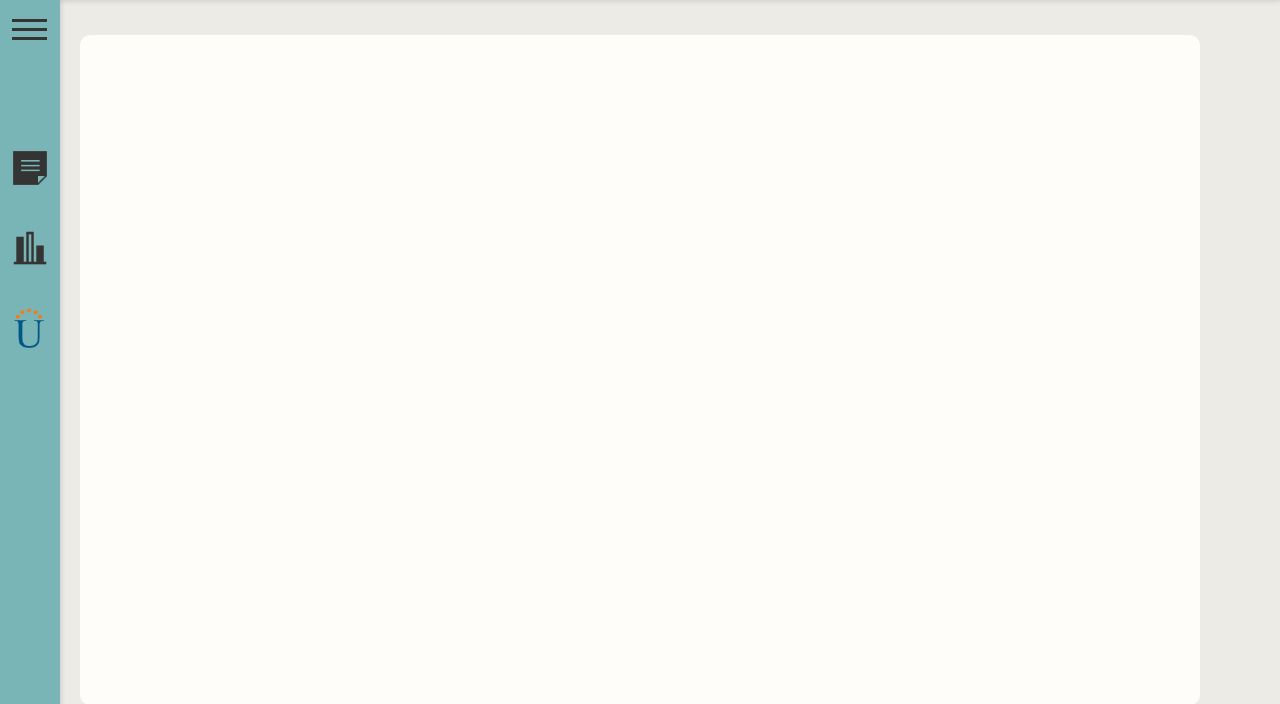
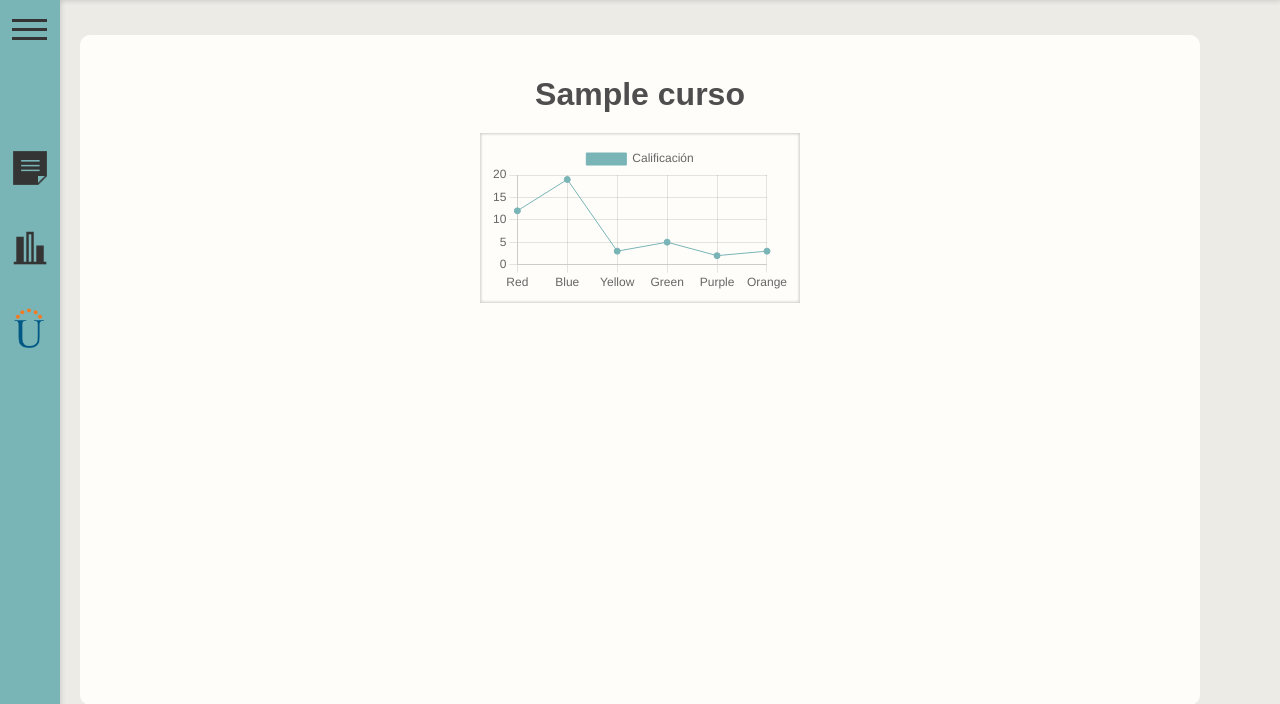
Before and after one commit to JoseDavidRendon/TareasUniv, a Django app: template TareasUnivProyecto/index/templates/index/dashboard.html in a window 1280 px wide. Shown: the part 55-759 px from the top of the page. Run offline with Django 4.2, Linux system fonts and the light colour scheme; the template is opened without the code that fills it: most values are stand-ins (such as "Sample title", 1, 10 or a date in 2020); some libraries are stand-ins or nearby versions.

Commit message:
Update dashboard.html

```diff
--- a/TareasUnivProyecto/index/templates/index/dashboard.html
+++ b/TareasUnivProyecto/index/templates/index/dashboard.html
@@ -15,7 +15,24 @@
 <div class="contenedor-tareas">
 
 
+    {% for curso in cursosDisponibles %}
+    <div class="contenedor-contenedores-graficas" >
+        <div class="titulo-graficas"><h2><strong>{{curso}}</strong></h2></div>
 
+        <div class="contenedor-graficas">
+            <div class="contenedor-graficaLineal">
+
+                <canvas id="grafica-{{curso}}" max-width="80%" max-height="200px"></canvas>
+                <script> crearLinea('{{curso}}') </script>
+
+            </div>
+
+
+        </div>
+
+
+    </div>
+    {% endfor %}
 
 </div>
 
```
